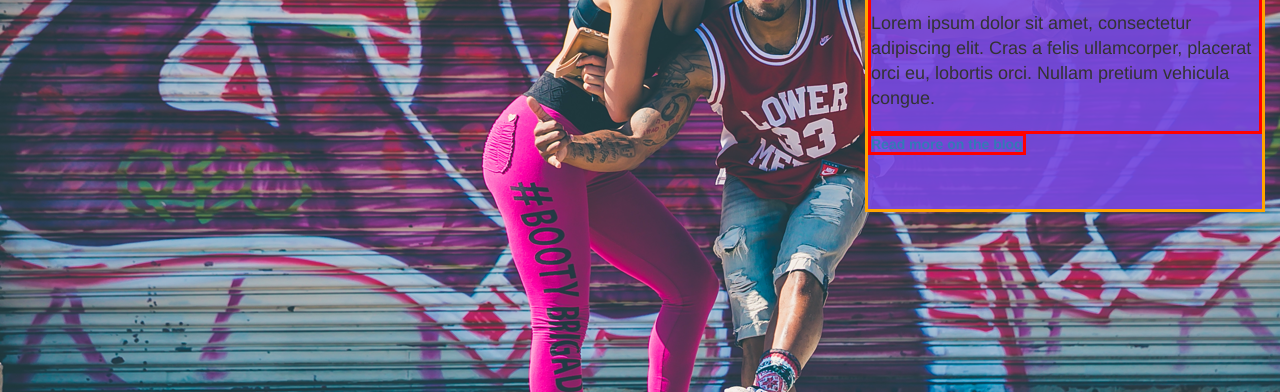
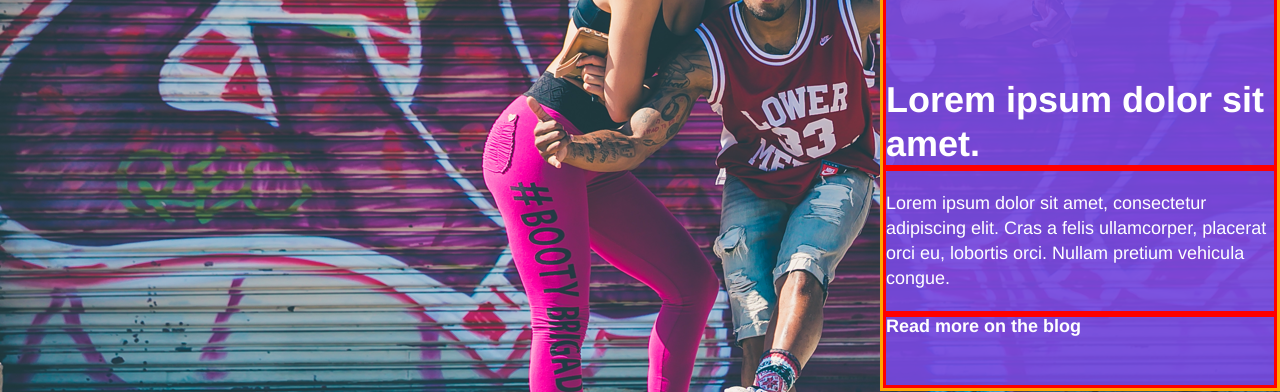
Before and after one commit to iknockout/PYT_dance_studio, a plain HTML site: page index.html in a window 1280 px wide. Shown: the part 795-1187 px from the top of the page. Drawn offline with nearby package versions, Linux system fonts and the light colour scheme.

Commit message:
Tried to fix bodyTextContainer placement - almost but not done.

```diff
--- a/index.html
+++ b/index.html
@@ -49,11 +49,10 @@ us nibh. Phasellus efficitur veneatis nibh.
 
   <div class="container-fluid" id="bodySection1">
     <div class="bodyTextContainer myDebugOrange">
-      <h2 class="myDebugRed">Lorem ipsum dolor sit amet.
-      </h2>
+      <h2 class="myDebugRed">Lorem ipsum dolor sit amet.</h2>
       <p class="myDebugRed">Lorem ipsum dolor sit amet, consectetur adipiscing elit. Cras a felis ullamcorper, placerat orci eu, lobortis orci. Nullam pretium vehicula congue.
       </p>
-      <a class="myDebugRed" href="#">Read more on the blog</a>
+      <h4 class="myDebugRed">Read more on the blog</h4>
       </div>
   </div>
 
--- a/style.css
+++ b/style.css
@@ -9,6 +9,12 @@ nav {
 
 .navbar-header img {
   height: 50px;
+}
+
+/* override bootstrap .container-fluid */
+.container-fluid {
+  padding-left: 0;
+  padding-right: 0;
 }
 
 #jumboSection {
@@ -54,6 +60,7 @@ nav {
   background-image: url("./resources/graffiti-photo.png");
   background-size: cover;
   height: 31.25rem;
+  color: #ffffff;
 }
 
 .bodyTextContainer {
@@ -62,6 +69,7 @@ nav {
   width: 100%;
   min-height: 20rem;
   float: right;
+  margin-top: 6.25rem;
 }
 
 .bodyTextContainer h2 {
@@ -69,6 +77,7 @@ nav {
   font-weight: bold;
   line-height: 1.2;
   margin: 0 auto;
+  padding-top: 5rem;
 }
 
 .bodyTextContainer p {
@@ -78,8 +87,10 @@ nav {
   margin: 0 auto;
 }
 
-.bodyTextContainer a {
+.bodyTextContainer h4 {
   font-weight: bold;
+  padding-bottom: 3rem;
+  margin: 0 auto;
 }
 
 @media only screen and (min-width: 460px) and (max-width: 760px) {
```
